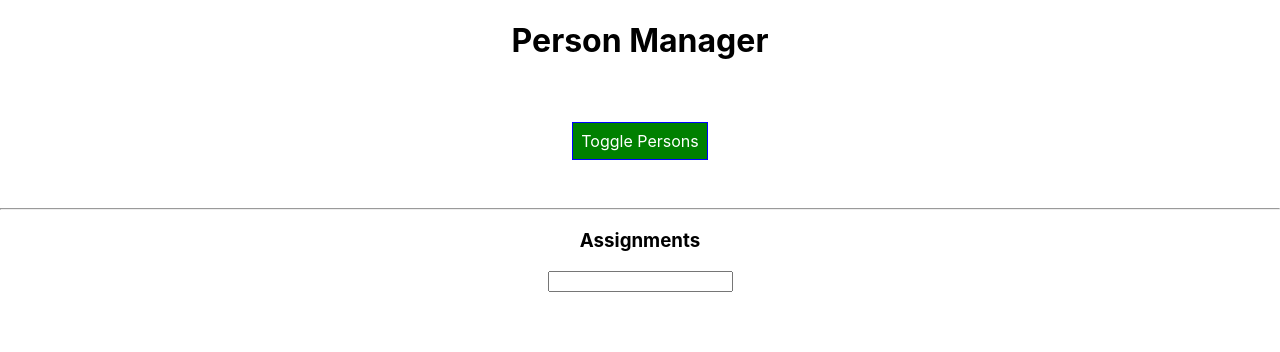
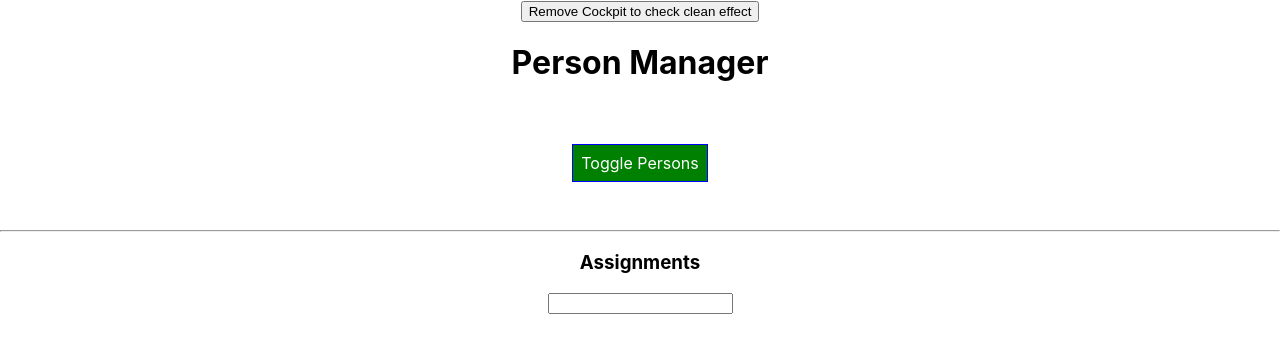
Before and after one commit to andrescanales/react-guide, a React (Create React App) app: page / in a window 1280 px wide. Shown: the top 352 px of the page. Built offline with nearby package versions, Linux system fonts and the light colour scheme.

Commit message:
Checking the cleaning components process
Using componentWillUnmount() to show how to use it whenever we need to perform some cleaning after component gets removed from virtual DOM.

Also showing the same cleaning process in useEffect() by adding a return statement with an anonymous func.

```diff
--- a/src/components/Cockpit/Cockpit.js
+++ b/src/components/Cockpit/Cockpit.js
@@ -11,18 +11,31 @@ const Cockpit = (props) => {
     // It's componentDidMount & componentDidUpdate combined
     // http request in here...
     setTimeout(() => {
-      // Faking an http request to check an issue of making
-      // that type of calls in this method. And that is that
+      // Faking an http request to check an issue of this
       // will be executed every time it re-renders.
       alert('Saved data to cloud!');
     }, 1000);
-    // To fix this issue we pass a 2nd arg to useEffect func
-    // in which we kind of let the func know which data is
-    // being used in your effect. In this case we only want
-    // to run this call when props.persons changes:
-  }, [props.persons]);
-  // What if we want to run this effect ONLY the first time
-  // it loads? Then we simply leave an empty array.
+    // We can also replicate the cleaning process of
+    // componentWillUnmount
+    return () => {
+      console.log('[Cockpit.js] cleanup work in useEffect')
+    }
+    // To fix the http issue we pass a 2nd arg to useEffect
+    // in which we let the func know which data is being
+    // used in your effect. In this case we only want
+    // to run this call when [props.persons] changes.
+    // If we want to run this effect ONLY the first time
+    // it loads then we simply leave an empty array:
+  }, []);
+
+  // Using a 2nd useEffect to demonstrate the cleanup process
+  // every time it runs render cycle.
+  useEffect(() => {
+    console.log('[Cockpit.js] 2nd useEffect');
+    return () => {
+      console.log('[Cockpit.js] cleanup work in 2nd useEffect')
+    }
+  })
 
   const style = {
     backgroundColor: 'green',
--- a/src/components/Persons/Persons.js
+++ b/src/components/Persons/Persons.js
@@ -4,10 +4,10 @@ import ErrorBoundary from '../ErrorBoundary/ErrorBoundary';
 
 // const persons = (props) => (
 class Persons extends Component {
-  static getDerivedStateFromProps(props, state){
-    console.log('[Persons.js] getDerivedStateFromProps')
-    return state;
-  }
+  // static getDerivedStateFromProps(props, state){
+  //   console.log('[Persons.js] getDerivedStateFromProps')
+  //   return state;
+  // }
 
   shouldComponentUpdate(nextProps, nextState){
     console.log('[Persons.js] shouldComponentUpdate')
@@ -31,6 +31,10 @@ class Persons extends Component {
     console.log(snapshot)
   }
 
+  componentWillUnmount(){
+    console.log('[Persons.js] componentWillUnmount')
+  }
+
   render() {
     console.log('[Persons.js] rendering...')
     return(
--- a/src/containers/App.js
+++ b/src/containers/App.js
@@ -21,6 +21,7 @@ class App extends Component {
     ],
     otherState: 'some other value',
     showPersons: false,
+    showCockpit: true,
   }
 
   // We need to add the static keyword, so React will not break
@@ -91,11 +92,20 @@ class App extends Component {
 
     return (
       <div className="App">
-        <Cockpit
-          title={this.props.appTitle}
-          showPersons={this.state.showPersons}
-          persons={this.state.persons}
-          clicked={this.togglePersonsHandler} />
+        <button
+          onClick={() => {
+            this.setState({ showCockpit: false });
+          }}>
+            Remove Cockpit to check clean effect
+        </button>
+        {this.state.showCockpit ?
+          <Cockpit
+            title={this.props.appTitle}
+            showPersons={this.state.showPersons}
+            persons={this.state.persons}
+            clicked={this.togglePersonsHandler} />
+            : null
+        }
         { persons }
         <br/><br/><hr/>
         <h3>Assignments</h3>
```
